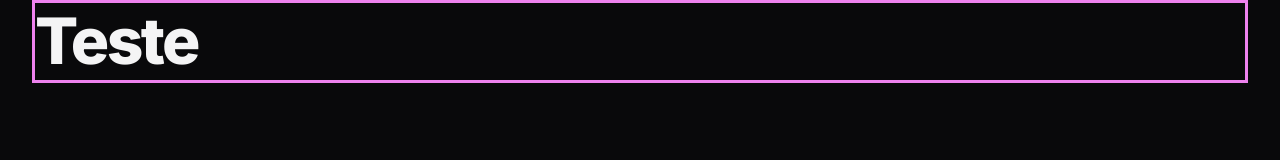
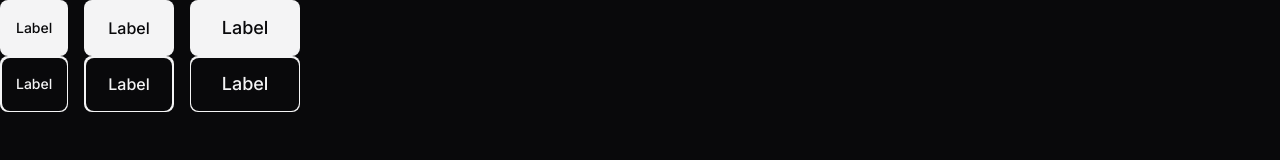
Before and after one commit to DevWebFelipe/LPdeProduto, a plain HTML site: page index.html in a window 1280 px wide. Drawn offline with Linux system fonts and the light colour scheme.

Commit message:
Criado estilização dos botões

```diff
--- /dev/null
+++ b/assets/css/buttons.css
@@ -0,0 +1,61 @@
+.btn {
+  --btn-bg-color: var(--text-color-primary);
+  --btn-color: var(--background-color);
+  border: 0;
+  background-color: transparent;
+
+  display: flex;
+  align-items: center;
+  justify-content: center;
+  width: fit-content;
+
+  border-radius: 0.5rem; /* 8px */
+
+  font: var(--fw-md) var(--fs-base) / 1.5rem var(--ff-sans);
+
+  cursor: pointer;
+
+  background: var(--btn-bg-color);
+  color: var(--btn-color);
+}
+
+.btn:hover {
+  --btn-bg-color: var(--brand-gradient);
+  --btn-color: var(--surface-color);
+}
+
+.btn-sm {
+  padding: 0.5rem 1rem; /* 8px 16px */
+  font-size: var(--fs-sm);
+}
+.btn-md {
+  padding: 0.75rem 1.5rem; /* 12px 24px */
+  font-size: var(--fs-base);
+}
+.btn-lg {
+  padding: 1rem 2rem; /* 16px 32px */
+  font-size: 1.125rem;
+}
+
+.btn[aria-label] {
+  position: relative;
+
+  &::before {
+    content: "";
+    position: absolute;
+    border-radius: inherit;
+    inset: 1.5px;
+    background-color: var(--background-color);
+  }
+
+  /* Isso aqui vai pegar o conteúdo do aria label e jogar visualmente na tela */
+  &::after {
+    content: attr(aria-label);
+    background: var(--btn-bg-color);
+    -webkit-background-clip: text;
+    background-clip: text;
+    color: transparent;
+    position: relative;
+    z-index: 1;
+  }
+}
--- a/assets/css/global.css
+++ b/assets/css/global.css
@@ -17,10 +17,14 @@
 
 :root {
   /* Produto */
-  --brand-gradient: linear-gradient(90deg, #fc4a1a 0%, #f7b733 100%);
-
   --brand-color-primary: #f7b733;
   --brand-color-secondary: #fc4a1a;
+
+  --brand-gradient: linear-gradient(
+    90deg,
+    var(--brand-color-secondary) 0%,
+    var(--brand-color-primary) 100%
+  );
 
   /* Base */
   --background-color: #09090b;
--- a/assets/css/index.css
+++ b/assets/css/index.css
@@ -1,2 +1,3 @@
 @import url(global.css);
 @import url(utility.css);
+@import url(buttons.css);
--- a/assets/css/utility.css
+++ b/assets/css/utility.css
@@ -42,6 +42,18 @@
   gap: 1rem;
 }
 
+.flex {
+  display: flex;
+}
+
+.gap-1 {
+  gap: 1rem;
+}
+
+.grid {
+  display: grid;
+}
+
 @media (width >= 80em) {
   .container {
     --max-width: 80rem;
--- a/index.html
+++ b/index.html
@@ -17,8 +17,16 @@
   </head>
   <body>
     <header>
-      <div class="container">
-        <h1>Teste</h1>
+      <div class="flex gap-1">
+        <a href="#" class="btn btn-sm">Label</a>
+        <span href="#" class="btn btn-md">Label</span>
+        <button href="#" class="btn btn-lg">Label</button>
+      </div>
+
+      <div class="flex gap-1">
+        <a aria-label="Label" href="#" class="btn btn-sm"></a>
+        <span aria-label="Label" href="#" class="btn btn-md"></span>
+        <button aria-label="Label" href="#" class="btn btn-lg"></button>
       </div>
     </header>
 
```
